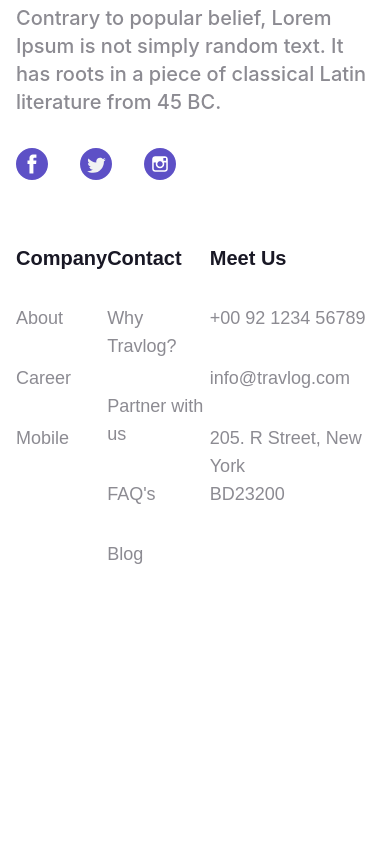
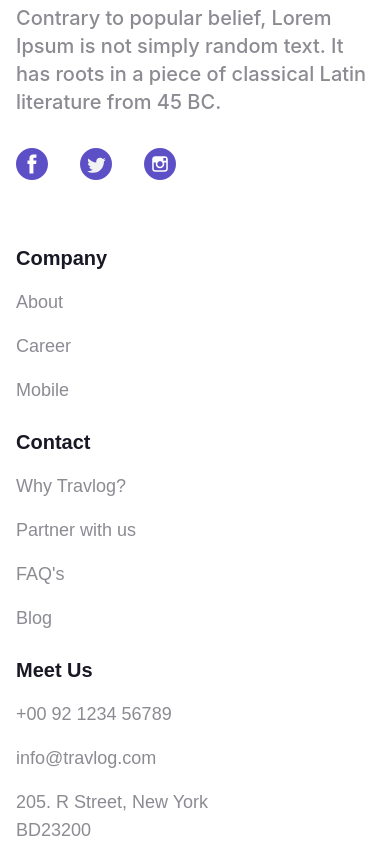
Before and after one commit to ervanervan/travlog, a React (Vite) app: page / in a window 390 px wide. Shown: the part 7605-8449 px from the top of the page. Before the commit the page ends 8173 px from the top, so only its background shows below. Built offline with nearby package versions, Linux system fonts and the light colour scheme.

Commit message:
Finished creating footer section in mobile display

```diff
--- a/src/components/Footer.jsx
+++ b/src/components/Footer.jsx
@@ -25,8 +25,8 @@ const Footer = () => {
               <img src={iconIG} alt="instagram" />
             </div>
           </div>
-          <div className="w-full lg:w-1/2 flex items-start justify-between">
-            <div className="flex gap-8 flex-col">
+          <div className="w-full gap-6 flex-col md:flex-row lg:w-1/2 flex items-start justify-between">
+            <div className="flex gap-4 md:gap-8 flex-col">
               <h3 className="font-bold text-textBlack text-xl">Company</h3>
               <Link className="text-textGray text-lg font-medium hover:underline">
                 About
@@ -38,7 +38,7 @@ const Footer = () => {
                 Mobile
               </Link>
             </div>
-            <div className="flex gap-8 flex-col">
+            <div className="flex gap-4 md:gap-8 flex-col">
               <h3 className="font-bold text-textBlack text-xl">Contact</h3>
               <Link className="text-textGray text-lg font-medium hover:underline">
                 Why Travlog?
@@ -53,7 +53,7 @@ const Footer = () => {
                 Blog
               </Link>
             </div>
-            <div className="flex gap-8 flex-col">
+            <div className="flex gap-4 md:gap-8 flex-col">
               <h3 className="font-bold text-textBlack text-xl">Meet Us</h3>
               <Link className="text-textGray text-lg font-medium hover:underline">
                 +00 92 1234 56789
```
